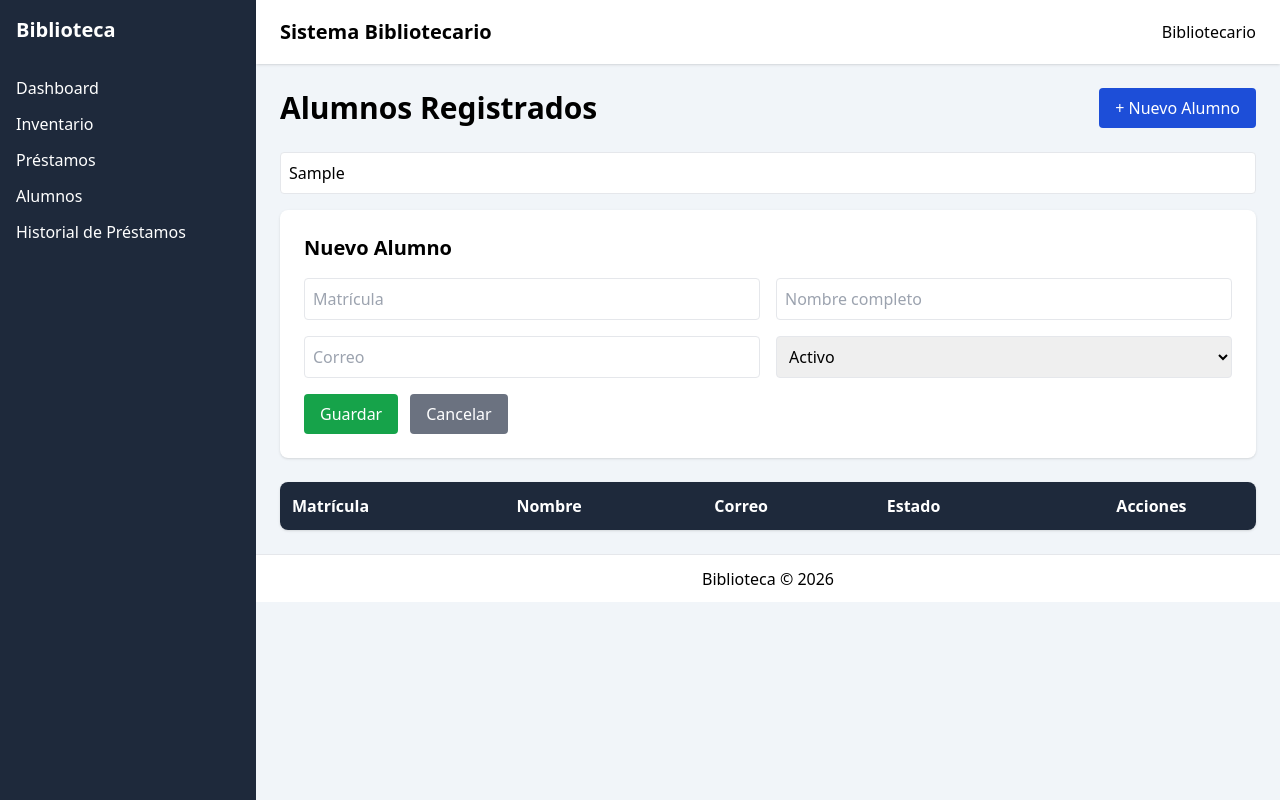
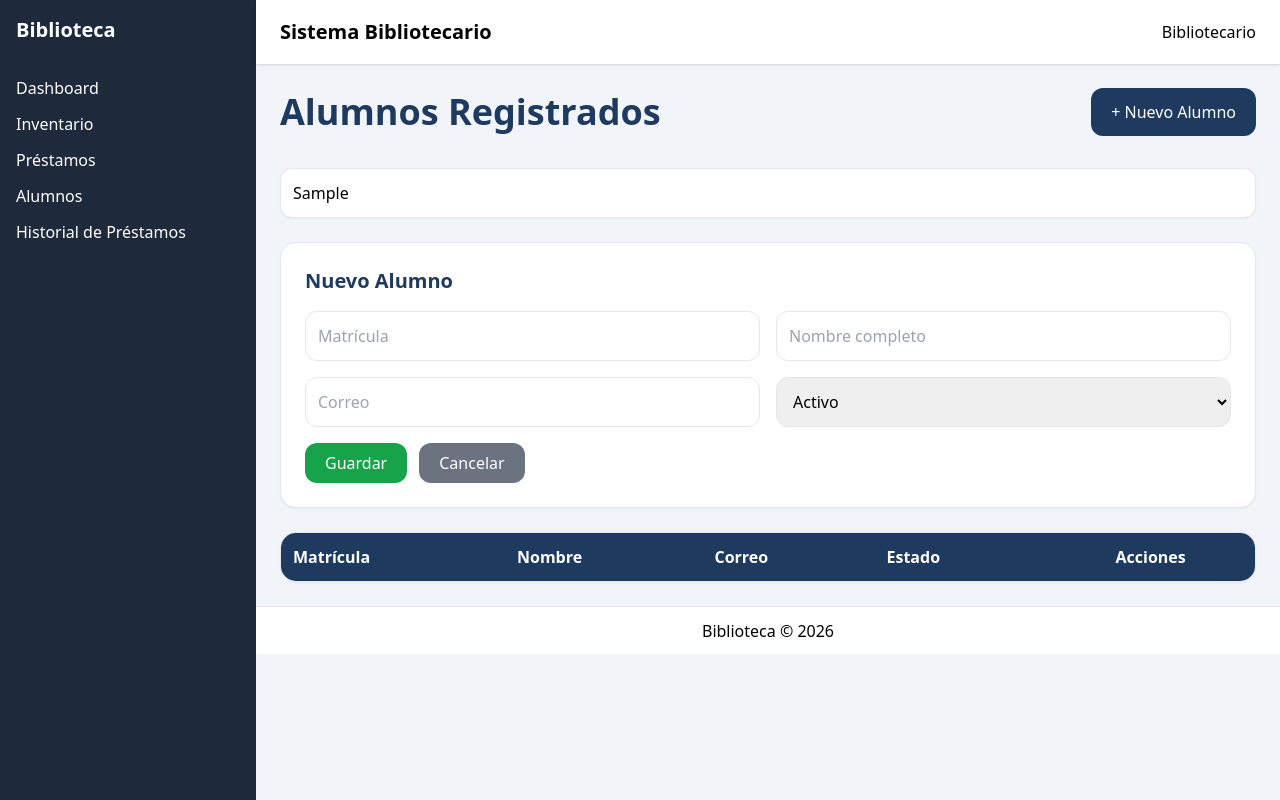
Before and after one commit to Drift303/Bibliotecas-App, a React (Vite) app: page /students in a window 1280 px wide. Both pictures are taken after typing "Sample" into the empty fields and a click on the button "+ Nuevo Alumno". Built offline with nearby package versions, Linux system fonts and the light colour scheme.

Commit message:
Mejora visual del módulo de alumnos

```diff
--- a/src/librarian/Students.tsx
+++ b/src/librarian/Students.tsx
@@ -145,20 +145,35 @@ export default function Students() {
 
   return (
     <DashboardLayout>
-      <div className="flex justify-between items-center mb-6">
-        <h1 className="text-3xl font-bold">
+
+      <div className="flex justify-between items-center mb-8">
+
+        <h1 className="text-4xl font-bold text-[#1E3A5F]">
           Alumnos Registrados
         </h1>
 
         <button
           onClick={handleNewStudent}
-          className="bg-blue-700 text-white px-4 py-2 rounded hover:bg-blue-800"
+          className="
+            bg-[#1E3A5F]
+            text-white
+            px-5
+            py-3
+            rounded-xl
+            transition-all
+            duration-300
+            hover:bg-[#3B82F6]
+            hover:shadow-lg
+            hover:-translate-y-1
+          "
         >
           + Nuevo Alumno
         </button>
+
       </div>
 
-      <div className="mb-4">
+      <div className="mb-6">
+
         <input
           type="text"
           placeholder="Buscar alumno..."
@@ -166,13 +181,35 @@ export default function Students() {
           onChange={(e) =>
             setSearch(e.target.value)
           }
-          className="w-full border rounded p-2"
+          className="
+            w-full
+            border
+            border-[#E5E7EB]
+            rounded-xl
+            p-3
+            shadow-sm
+            focus:outline-none
+            focus:ring-2
+            focus:ring-[#3B82F6]
+          "
         />
+
       </div>
 
       {showForm && (
-        <div className="bg-white p-6 rounded-lg shadow mb-6">
-          <h2 className="text-xl font-semibold mb-4">
+        <div
+          className="
+            bg-white
+            p-6
+            rounded-2xl
+            shadow-sm
+            border
+            border-[#E5E7EB]
+            mb-6
+          "
+        >
+
+          <h2 className="text-xl font-semibold mb-4 text-[#1E3A5F]">
             {editingStudentId
               ? "Editar Alumno"
               : "Nuevo Alumno"}
@@ -191,7 +228,15 @@ export default function Students() {
                     e.target.value,
                 })
               }
-              className="border p-2 rounded"
+              className="
+                border
+                border-[#E5E7EB]
+                p-3
+                rounded-xl
+                focus:outline-none
+                focus:ring-2
+                focus:ring-[#3B82F6]
+              "
             />
 
             <input
@@ -204,7 +249,15 @@ export default function Students() {
                   name: e.target.value,
                 })
               }
-              className="border p-2 rounded"
+              className="
+                border
+                border-[#E5E7EB]
+                p-3
+                rounded-xl
+                focus:outline-none
+                focus:ring-2
+                focus:ring-[#3B82F6]
+              "
             />
 
             <input
@@ -217,7 +270,15 @@ export default function Students() {
                   email: e.target.value,
                 })
               }
-              className="border p-2 rounded"
+              className="
+                border
+                border-[#E5E7EB]
+                p-3
+                rounded-xl
+                focus:outline-none
+                focus:ring-2
+                focus:ring-[#3B82F6]
+              "
             />
 
             <select
@@ -229,7 +290,15 @@ export default function Students() {
                     e.target.value,
                 })
               }
-              className="border p-2 rounded"
+              className="
+                border
+                border-[#E5E7EB]
+                p-3
+                rounded-xl
+                focus:outline-none
+                focus:ring-2
+                focus:ring-[#3B82F6]
+              "
             >
               <option>Activo</option>
               <option>Inactivo</option>
@@ -243,7 +312,17 @@ export default function Students() {
               onClick={
                 handleSaveStudent
               }
-              className="bg-green-600 text-white px-4 py-2 rounded hover:bg-green-700"
+              className="
+                bg-green-600
+                text-white
+                px-5
+                py-2
+                rounded-xl
+                transition-all
+                duration-300
+                hover:shadow-md
+                hover:-translate-y-1
+              "
             >
               Guardar
             </button>
@@ -252,19 +331,40 @@ export default function Students() {
               onClick={() =>
                 setShowForm(false)
               }
-              className="bg-gray-500 text-white px-4 py-2 rounded hover:bg-gray-600"
+              className="
+                bg-gray-500
+                text-white
+                px-5
+                py-2
+                rounded-xl
+                transition-all
+                duration-300
+                hover:shadow-md
+                hover:-translate-y-1
+              "
             >
               Cancelar
             </button>
 
           </div>
+
         </div>
       )}
 
-      <div className="bg-white rounded-lg shadow overflow-hidden">
+      <div
+        className="
+          bg-white
+          rounded-2xl
+          shadow-sm
+          border
+          border-[#E5E7EB]
+          overflow-hidden
+        "
+      >
+
         <table className="w-full">
 
-          <thead className="bg-slate-800 text-white">
+          <thead className="bg-[#1E3A5F] text-white">
             <tr>
               <th className="p-3 text-left">
                 Matrícula
@@ -289,16 +389,20 @@ export default function Students() {
           </thead>
 
           <tbody>
+
             {filteredStudents.map(
               (student) => (
                 <tr
                   key={student.id}
-                  className="border-b hover:bg-slate-50"
+                  className="
+                    border-b
+                    hover:bg-[#F8F9FB]
+                    transition-colors
+                    duration-200
+                  "
                 >
                   <td className="p-3">
-                    {
-                      student.matricula
-                    }
+                    {student.matricula}
                   </td>
 
                   <td className="p-3">
@@ -311,16 +415,14 @@ export default function Students() {
 
                   <td className="p-3">
                     <span
-                      className={`px-2 py-1 rounded text-sm ${
+                      className={`px-3 py-1 rounded-full text-sm font-medium ${
                         student.status ===
                         "Activo"
                           ? "bg-green-100 text-green-700"
                           : "bg-red-100 text-red-700"
                       }`}
                     >
-                      {
-                        student.status
-                      }
+                      {student.status}
                     </span>
                   </td>
 
@@ -332,7 +434,17 @@ export default function Students() {
                           student.id
                         )
                       }
-                      className="bg-yellow-500 text-white px-3 py-1 rounded hover:bg-yellow-600"
+                      className="
+                        bg-[#D4A017]
+                        text-white
+                        px-3
+                        py-1
+                        rounded-lg
+                        transition-all
+                        duration-300
+                        hover:shadow-md
+                        hover:-translate-y-1
+                      "
                     >
                       Editar
                     </button>
@@ -343,7 +455,17 @@ export default function Students() {
                           student.id
                         )
                       }
-                      className="bg-red-600 text-white px-3 py-1 rounded hover:bg-red-700"
+                      className="
+                        bg-red-600
+                        text-white
+                        px-3
+                        py-1
+                        rounded-lg
+                        transition-all
+                        duration-300
+                        hover:shadow-md
+                        hover:-translate-y-1
+                      "
                     >
                       Eliminar
                     </button>
@@ -352,10 +474,13 @@ export default function Students() {
                 </tr>
               )
             )}
+
           </tbody>
 
         </table>
+
       </div>
+
     </DashboardLayout>
   );
 }
```
